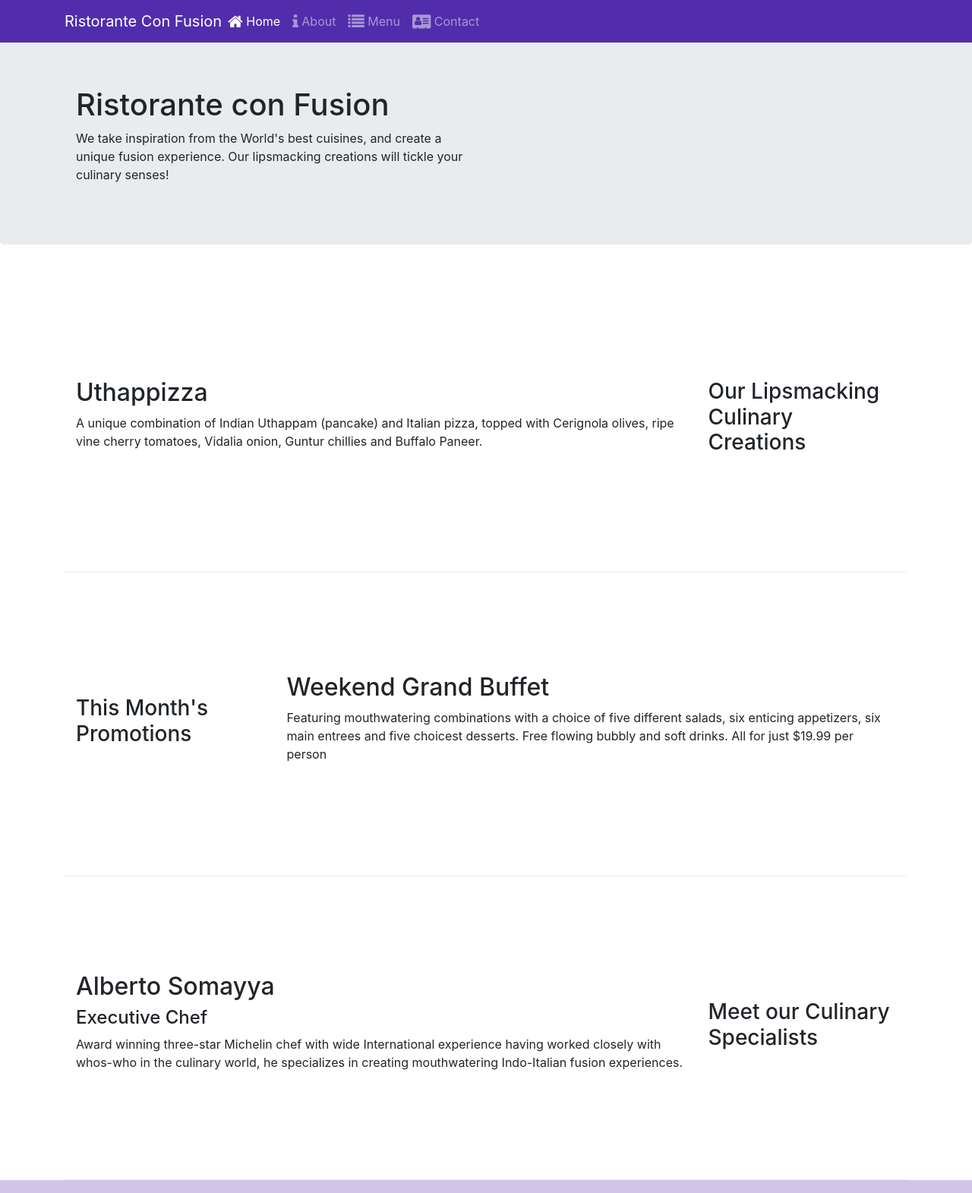
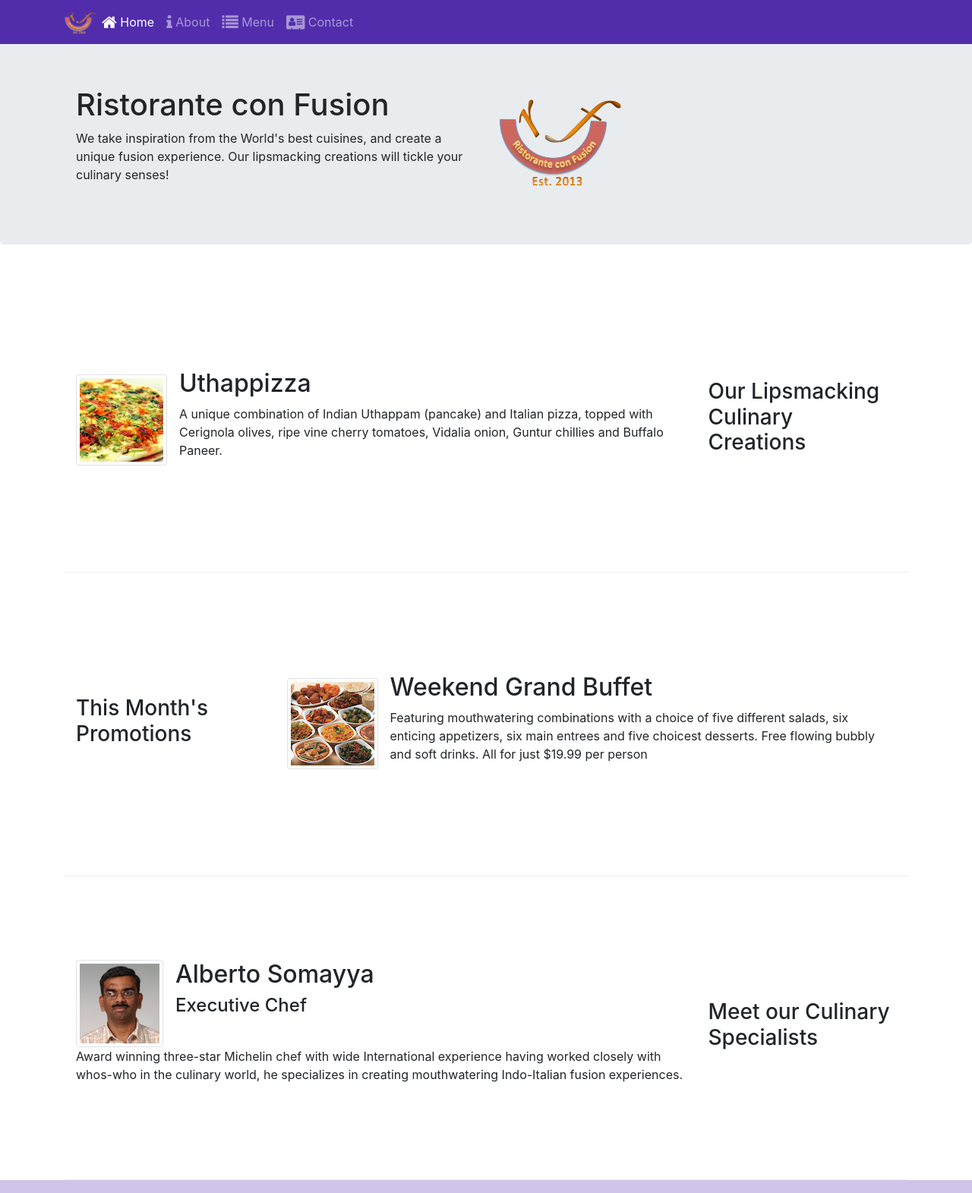
Before and after one commit to divyaprakash-Rx/Restaurant-html, a website: page index.html in a window 1280 px wide. Shown: the top 1571 px of the page at 76% size. Drawn offline with nearby package versions, Linux system fonts and the light colour scheme.

Commit message:
Images and Media

```diff
--- a/index.html
+++ b/index.html
@@ -1,13 +1,25 @@
 <!DOCTYPE html>
 <html lang="en">
-<meta charset="utf-8">
-    <meta name="viewport" content="width=device-width, initial-scale=1, shrink-to-fit=no">
-    <meta http-equiv="x-ua-compatible" content="ie=edge">
+  <meta charset="utf-8" />
+  <meta
+    name="viewport"
+    content="width=device-width, initial-scale=1, shrink-to-fit=no"
+  />
+  <meta http-equiv="x-ua-compatible" content="ie=edge" />
   <!-- Bootstrap CSS -->
-    <link rel="stylesheet" href="node_modules/bootstrap/dist/css/bootstrap.min.css">
-      <link rel="stylesheet" href="node_modules/font-awesome/css/font-awesome.min.css">
-    <link rel="stylesheet" href="node_modules/bootstrap-social/bootstrap-social.css">
-    <link href="css/styles.css" rel="stylesheet">
+  <link
+    rel="stylesheet"
+    href="node_modules/bootstrap/dist/css/bootstrap.min.css"
+  />
+  <link
+    rel="stylesheet"
+    href="node_modules/font-awesome/css/font-awesome.min.css"
+  />
+  <link
+    rel="stylesheet"
+    href="node_modules/bootstrap-social/bootstrap-social.css"
+  />
+  <link href="css/styles.css" rel="stylesheet" />
   <head>
     <title>Ristorante Con Fusion</title>
   </head>
@@ -15,18 +27,39 @@
   <body>
     <nav class="navbar navbar-dark navbar-expand-sm fixed-top">
       <div class="container">
-            <button class="navbar-toggler" type="button" data-toggle="collapse" data-target="#Navbar">
+        <button
+          class="navbar-toggler"
+          type="button"
+          data-toggle="collapse"
+          data-target="#Navbar"
+        >
           <span class="navbar-toggler-icon"></span>
         </button>
         <a class="navbar-brand mr-auto" href="#">
-                Ristorante Con Fusion
+          <img src="img/logo.png" height="30" width="41" />
         </a>
         <div class="collapse navbar-collapse" id="Navbar">
           <ul class="navbar-nav mr-auto">
-                <li class="nav-item active"><a class="nav-link" href="./index.html"><span class="fa fa-home fa-lg"></span> Home</a></li>
-                    <li class="nav-item"><a class="nav-link" href="./aboutus.html"><span class="fa fa-info fa-lg"></span> About</a></li>
-                    <li class="nav-item"><a class="nav-link" href="#"><span class="fa fa-list fa-lg"></span> Menu</a></li>
-                    <li class="nav-item"><a class="nav-link" href="./contactus.html"><span class="fa fa-address-card fa-lg"></span> Contact</a></li>
+            <li class="nav-item active">
+              <a class="nav-link" href="./index.html"
+                ><span class="fa fa-home fa-lg"></span> Home</a
+              >
+            </li>
+            <li class="nav-item">
+              <a class="nav-link" href="./aboutus.html"
+                ><span class="fa fa-info fa-lg"></span> About</a
+              >
+            </li>
+            <li class="nav-item">
+              <a class="nav-link" href="#"
+                ><span class="fa fa-list fa-lg"></span> Menu</a
+              >
+            </li>
+            <li class="nav-item">
+              <a class="nav-link" href="./contactus.html"
+                ><span class="fa fa-address-card fa-lg"></span> Contact</a
+              >
+            </li>
           </ul>
         </div>
       </div>
@@ -36,9 +69,14 @@
         <div class="row row-header">
           <div class="col-12 col-sm-6">
             <h1>Ristorante con Fusion</h1>
-                    <p>We take inspiration from the World's best cuisines, and create a unique fusion experience. Our lipsmacking creations will tickle your culinary senses!</p>
+            <p>
+              We take inspiration from the World's best cuisines, and create a
+              unique fusion experience. Our lipsmacking creations will tickle
+              your culinary senses!
+            </p>
           </div>
-                <div class="col-12 col-sm-6">
+          <div class="col-12 col-sm align-self-center">
+            <img src="img/logo.png" class="img-fluid" />
           </div>
         </div>
       </div>
@@ -50,19 +88,45 @@
           <h3>Our Lipsmacking Culinary Creations</h3>
         </div>
         <div class="col col-sm order-sm-first col-md">
-                <h2>Uthappizza</h2>
-                <p>A unique combination of Indian Uthappam (pancake) and Italian pizza, topped with Cerignola olives, ripe vine cherry tomatoes, Vidalia onion, Guntur chillies and Buffalo Paneer.</p>
+          <div class="media">
+            <img
+              src="img/uthappizza.png"
+              alt="uthappizza"
+              class="d-flex mr-3 img-thumbnail align-self-center"
+            />
+            <div class="media-body">
+              <h2 class="mt-0">Uthappizza</h2>
+              <p>
+                A unique combination of Indian Uthappam (pancake) and Italian
+                pizza, topped with Cerignola olives, ripe vine cherry tomatoes,
+                Vidalia onion, Guntur chillies and Buffalo Paneer.
+              </p>
             </div>
           </div>
-
+        </div>
+      </div>
 
       <div class="row row-content align-items-center">
         <div class="col-12 col-sm-4 col-md-3">
           <h3>This Month's Promotions</h3>
         </div>
         <div class="col col-sm col-md">
-                <h2>Weekend Grand Buffet</h2>
-                <p>Featuring mouthwatering combinations with a choice of five different salads, six enticing appetizers, six main entrees and five choicest desserts. Free flowing bubbly and soft drinks. All for just $19.99 per person </p>
+          <div class="media">
+            <img
+              class="d-flex mr-3 img-thumbnail align-self-center"
+              src="img/buffet.png"
+              alt="buffet"
+            />
+            <div class="media-body">
+              <h2 class="mt-0">Weekend Grand Buffet</h2>
+              <p>
+                Featuring mouthwatering combinations with a choice of five
+                different salads, six enticing appetizers, six main entrees and
+                five choicest desserts. Free flowing bubbly and soft drinks. All
+                for just $19.99 per person
+              </p>
+            </div>
+          </div>
         </div>
       </div>
 
@@ -71,9 +135,23 @@
           <h3>Meet our Culinary Specialists</h3>
         </div>
         <div class="col col-sm order-sm-first col-md">
-                <h2>Alberto Somayya</h2>
+          <div class="media">
+            <img
+              class="d-flex mr-3 img-thumbnail align-self-center"
+              src="img/alberto.png"
+            />
+            <div class="media-body">
+              <h2 class="mt-0">Alberto Somayya</h2>
               <h4>Executive Chef</h4>
-                <p>Award winning three-star Michelin chef with wide International experience having worked closely with whos-who in the culinary world, he specializes in creating mouthwatering Indo-Italian fusion experiences. </p>
+            </div>
+          </div>
+
+          <p>
+            Award winning three-star Michelin chef with wide International
+            experience having worked closely with whos-who in the culinary
+            world, he specializes in creating mouthwatering Indo-Italian fusion
+            experiences.
+          </p>
         </div>
       </div>
     </div>
@@ -84,29 +162,67 @@
           <div class="col-4 offset-1 col-sm-2">
             <h5>Links</h5>
             <ul class="list-unstyled">
-                    <li class="nav-item"><a class="nav-link" href="./index.html"><span class="fa fa-home fa-lg"></span> Home</a></li>
-                    <li class="nav-item active"><a class="nav-link" href="#"><span class="fa fa-info fa-lg"></span> About</a></li>
-                    <li class="nav-item"><a class="nav-link" href="#"><span class="fa fa-list fa-lg"></span> Menu</a></li>
-                    <li class="nav-item"><a class="nav-link" href="#"><span class="fa fa-address-card fa-lg"></span> Contact</a></li>
+              <li class="nav-item">
+                <a class="nav-link" href="./index.html"
+                  ><span class="fa fa-home fa-lg"></span> Home</a
+                >
+              </li>
+              <li class="nav-item active">
+                <a class="nav-link" href="#"
+                  ><span class="fa fa-info fa-lg"></span> About</a
+                >
+              </li>
+              <li class="nav-item">
+                <a class="nav-link" href="#"
+                  ><span class="fa fa-list fa-lg"></span> Menu</a
+                >
+              </li>
+              <li class="nav-item">
+                <a class="nav-link" href="#"
+                  ><span class="fa fa-address-card fa-lg"></span> Contact</a
+                >
+              </li>
             </ul>
           </div>
           <div class="col-7 col-sm-5">
             <h5>Our Address</h5>
             <address>
-		              <i class="fa fa-phone fa-lg"></i>: +852 1234 5678<br>
-                      <i class="fa fa-fax fa-lg"></i>: +852 8765 4321<br>
+              <i class="fa fa-phone fa-lg"></i>: +852 1234 5678<br />
+              <i class="fa fa-fax fa-lg"></i>: +852 8765 4321<br />
               <i class="fa fa-envelope fa-lg"></i>:
               <a href="mailto:confusion@food.net">confusion@food.net</a>
             </address>
           </div>
           <div class="col-12 col-sm-4">
             <div class="text-center">
-                        <a class="btn btn-social-icon btn-google" href="http://google.com/+"><i class="fa fa-google-plus"></i></a>
-                        <a class="btn btn-social-icon btn-facebook" href="http://www.facebook.com/profile.php?id="><i class="fa fa-facebook"></i></a>
-                        <a class="btn btn-social-icon btn-linkedin" href="http://www.linkedin.com/in/"><i class="fa fa-linkedin"></i></a>
-                        <a class="btn btn-social-icon btn-twitter" href="http://twitter.com/"><i class="fa fa-twitter"></i></a>
-                        <a class="btn btn-social-icon btn-google" href="http://youtube.com/"><i class="fa fa-youtube"></i></a>
-                        <a class="btn btn-social-icon" href="mailto:"><i class="fa fa-envelope-o"></i></a>
+              <a
+                class="btn btn-social-icon btn-google"
+                href="http://google.com/+"
+                ><i class="fa fa-google-plus"></i
+              ></a>
+              <a
+                class="btn btn-social-icon btn-facebook"
+                href="http://www.facebook.com/profile.php?id="
+                ><i class="fa fa-facebook"></i
+              ></a>
+              <a
+                class="btn btn-social-icon btn-linkedin"
+                href="http://www.linkedin.com/in/"
+                ><i class="fa fa-linkedin"></i
+              ></a>
+              <a
+                class="btn btn-social-icon btn-twitter"
+                href="http://twitter.com/"
+                ><i class="fa fa-twitter"></i
+              ></a>
+              <a
+                class="btn btn-social-icon btn-google"
+                href="http://youtube.com/"
+                ><i class="fa fa-youtube"></i
+              ></a>
+              <a class="btn btn-social-icon" href="mailto:"
+                ><i class="fa fa-envelope-o"></i
+              ></a>
             </div>
           </div>
         </div>
@@ -122,5 +238,4 @@
     <script src="node_modules/popper.js/dist/umd/popper.min.js"></script>
     <script src="node_modules/bootstrap/dist/js/bootstrap.min.js"></script>
   </body>
-
 </html>
```
Also changed, not shown: aboutus.html (+6 -5 lines), contactus.html (+4 -2 lines), img/alberto.png (added), img/buffet.png (added), img/logo.png (added), img/uthappizza.png (added), 1 other file. Lines whose indentation alone changed are shown as unchanged.
